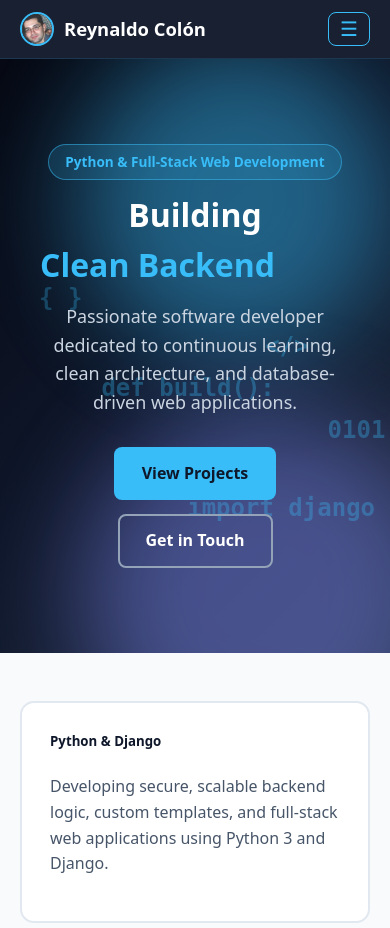
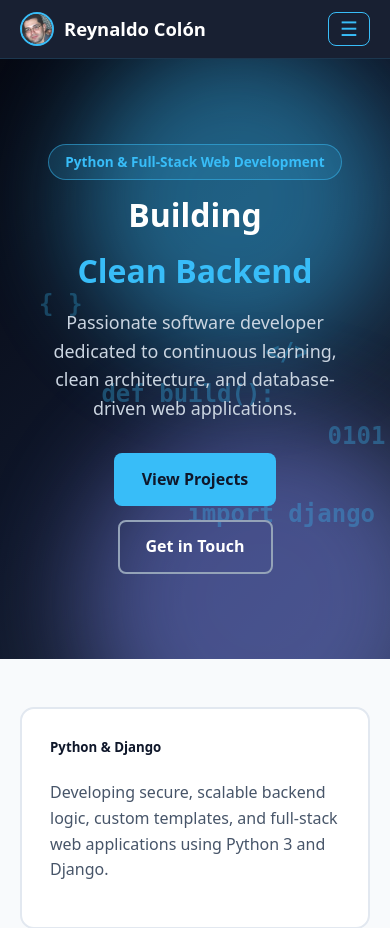
Before and after one commit to reynaldocolon/mywebsite, a Django app: page / in a window 390 px wide. Shown: the top 928 px of the page. Run offline with Django 5.2, Linux system fonts and the light colour scheme.

Commit message:
Fix mobile word-rotator CSS order

```diff
--- a/pages/templates/home.html
+++ b/pages/templates/home.html
@@ -3,6 +3,8 @@
 {% block title %}Home | Reynaldo Colón{% endblock %}
 
 {% block content %}
+
+
 <style>
     .word-rotator { display: inline-grid; vertical-align: bottom; overflow: hidden; height: 1.25em; color: #38bdf8; text-align: left; }
     .word-rotator span { grid-area: 1 / 1; opacity: 0; transform: translateY(80%); animation: slideWords 10s infinite; }
@@ -16,6 +18,18 @@
         22% { opacity: 1; transform: translateY(0); }
         27% { opacity: 0; transform: translateY(-80%); }
         100% { opacity: 0; transform: translateY(-80%); }
+    }
+
+    @media (max-width: 820px) {
+        .display-4 {
+            text-align: center;
+        }
+        .word-rotator {
+            display: grid;
+            width: 100%;
+            text-align: center;
+            margin-top: 6px;
+        }
     }
 
     /* Compact Live-Typing Python Window */
@@ -73,6 +87,7 @@
         50%, 100% { opacity: 0; }
     }
 </style>
+
 
 <section class="hero-section">
     <div class="floating-shapes">
```
